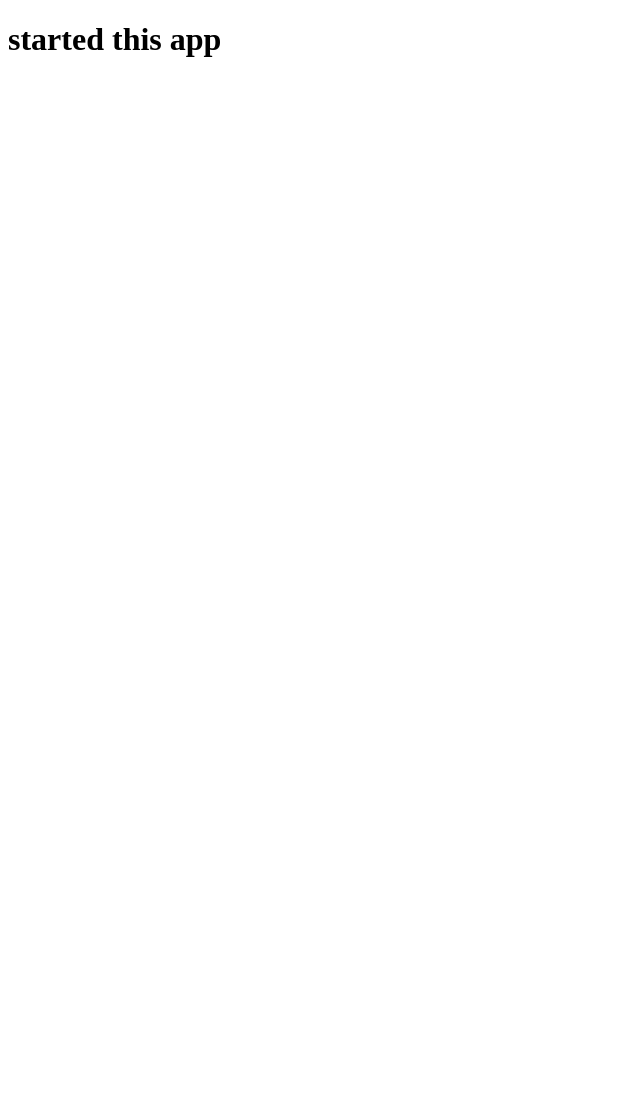
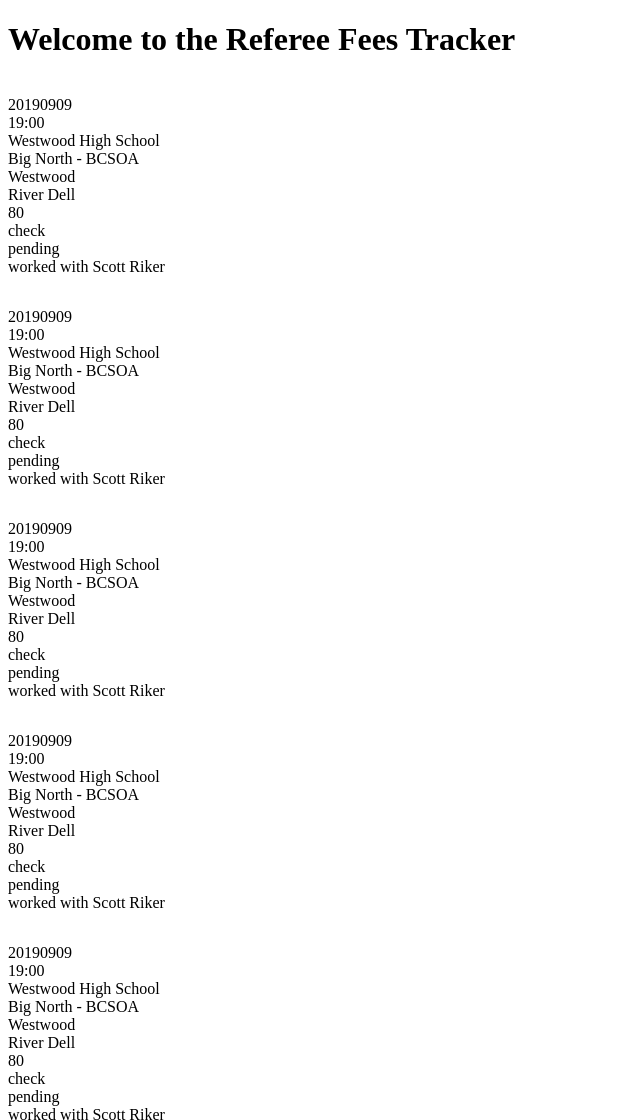
Before and after one commit to hyosung11/referee-fees-tracker, a plain HTML site: page index.html in a window 1280 px wide. Shown: the whole page, without its empty margins (0-640 px from the left). Before the commit the page ends 800 px from the top, so only its background shows below. Drawn offline with nearby package versions, Linux system fonts and the light colour scheme.

Commit message:
angular setup

```diff
--- a/app.js
+++ b/app.js
@@ -5,5 +5,68 @@
 
 // app.controller is the controller for all functions
 app.controller('MainController', function() {
-  this.hello = 'started this app'
+  this.hello = 'Welcome to the Referee Fees Tracker'
+
+  this.games = [
+    {
+      date: '20190909',
+      time: '19:00',
+      location: 'Westwood High School',
+      competition: 'Big North - BCSOA',
+      home: 'Westwood',
+      away: 'River Dell',
+      fee: 80,
+      payment: 'check',
+      status: 'pending',
+      note: 'worked with Scott Riker'
+    },
+    {
+      date: '20190909',
+      time: '19:00',
+      location: 'Westwood High School',
+      competition: 'Big North - BCSOA',
+      home: 'Westwood',
+      away: 'River Dell',
+      fee: 80,
+      payment: 'check',
+      status: 'pending',
+      note: 'worked with Scott Riker'
+    },
+    {
+      date: '20190909',
+      time: '19:00',
+      location: 'Westwood High School',
+      competition: 'Big North - BCSOA',
+      home: 'Westwood',
+      away: 'River Dell',
+      fee: 80,
+      payment: 'check',
+      status: 'pending',
+      note: 'worked with Scott Riker'
+    },
+    {
+      date: '20190909',
+      time: '19:00',
+      location: 'Westwood High School',
+      competition: 'Big North - BCSOA',
+      home: 'Westwood',
+      away: 'River Dell',
+      fee: 80,
+      payment: 'check',
+      status: 'pending',
+      note: 'worked with Scott Riker'
+    },
+    {
+      date: '20190909',
+      time: '19:00',
+      location: 'Westwood High School',
+      competition: 'Big North - BCSOA',
+      home: 'Westwood',
+      away: 'River Dell',
+      fee: 80,
+      payment: 'check',
+      status: 'pending',
+      note: 'worked with Scott Riker'
+    }
+  ];
 })
--- a/index.html
+++ b/index.html
@@ -6,7 +6,31 @@
     <script src="app.js"></script>
     <title>Referee Fees Tracker</title>
   </head>
+  <style>
+    img {
+      max-width: 100px;
+      display: inline-block;
+    }
+    dl {
+      display: inline-block;
+      vertical-align: top;
+    }
+  </style>
   <body ng-controller = "MainController as ctrl">
     <h1>{{ctrl.hello}}</h1>
+    <div ng-repeat="game in ctrl.games">
+      <dl>
+        <dt>{{game.date}}</dt>
+        <dt>{{game.time}}</dt>
+        <dt>{{game.location}}</dt>
+        <dt>{{game.competition}}</dt>
+        <dt>{{game.home}}</dt>
+        <dt>{{game.away}}</dt>
+        <dt>{{game.fee}}</dt>
+        <dt>{{game.payment}}</dt>
+        <dt>{{game.status}}</dt>
+        <dt>{{game.note}}</dt>
+      </dl>
+    </div>
   </body>
 </html>
```
